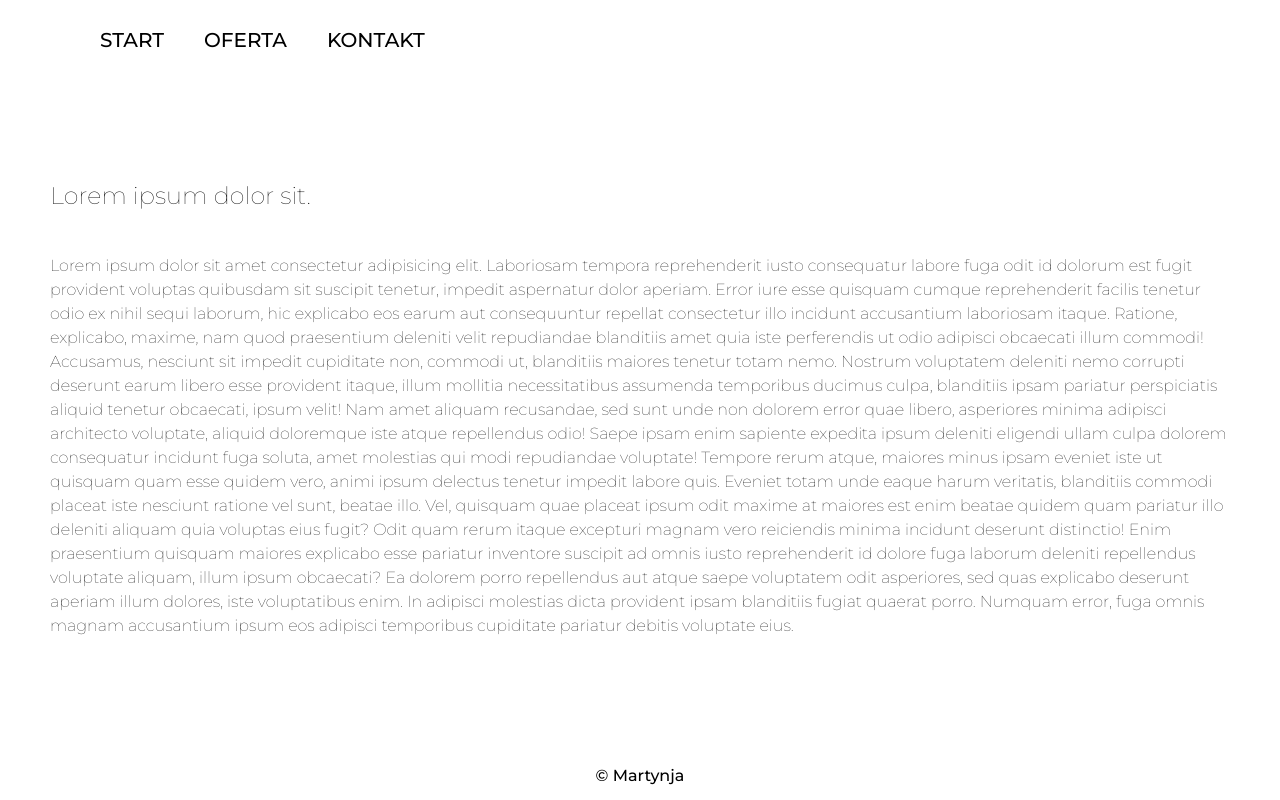
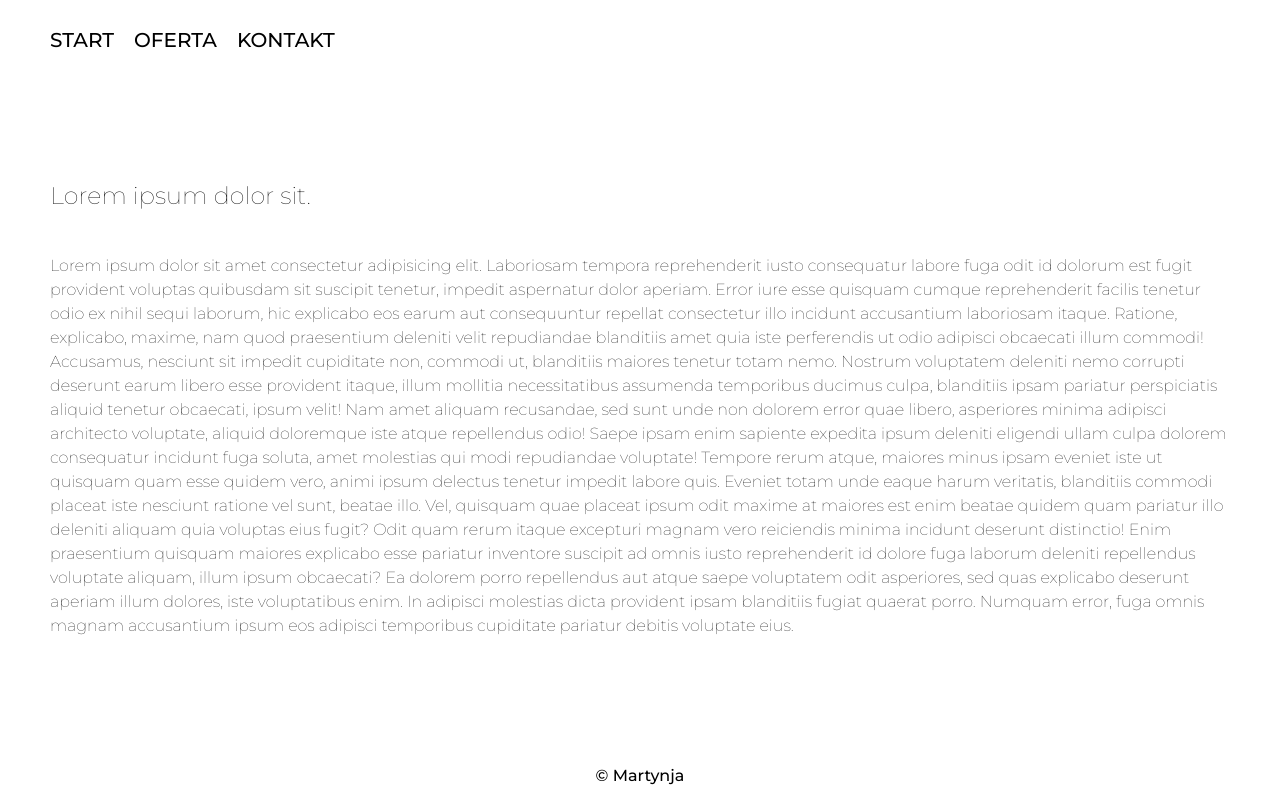
Before and after one commit to martynja/martynja.github.io, a plain HTML site: page index.html in a window 1280 px wide. Drawn offline with Linux system fonts and the light colour scheme.

Commit message:
desktop menu padding fix

```diff
--- a/style/style.css
+++ b/style/style.css
@@ -38,7 +38,7 @@ footer {
     transition: left 0.2s;
     box-shadow: 7px 6px 24px -10px rgb(121, 126, 165);
     visibility: hidden;
-    padding-left: 10px;
+    /* padding-left: 10px; */
 }
 
 .nav__main input[type="checkbox"] {
@@ -127,10 +127,11 @@ footer {
     .nav__menu-items {
         display: flex;
         justify-content: flex-start;
+        padding: 0;
     }
 
     .nav__menu-item {
-        padding: 0 20px;
+        padding: 0 10px;
     }
 
     .nav__submenu {
```
